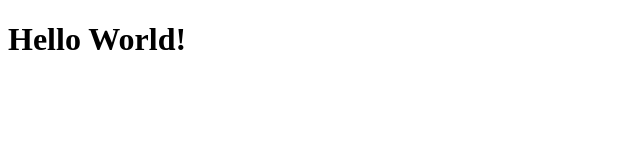
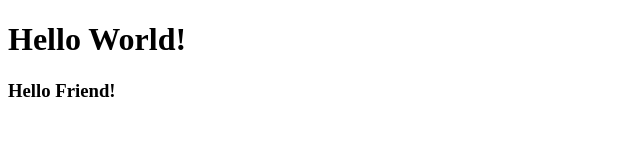
Before and after one commit to ChyenneW/The-Odin-Project_Foundations, a plain HTML site: page html-boilerplate/index.html in a window 1280 px wide. Shown: the whole page, without its empty margins (0-640 px from the left). Drawn offline with Linux system fonts and the light colour scheme.

Commit message:
Practice working with nested elements

```diff
--- a/html-boilerplate/index.html
+++ b/html-boilerplate/index.html
@@ -7,5 +7,8 @@
 
   <body>
     <h1>Hello World!</h1>
+    <section>
+      <h3>Hello Friend!</h3>
+    </section>
   </body>
 </html>
```
